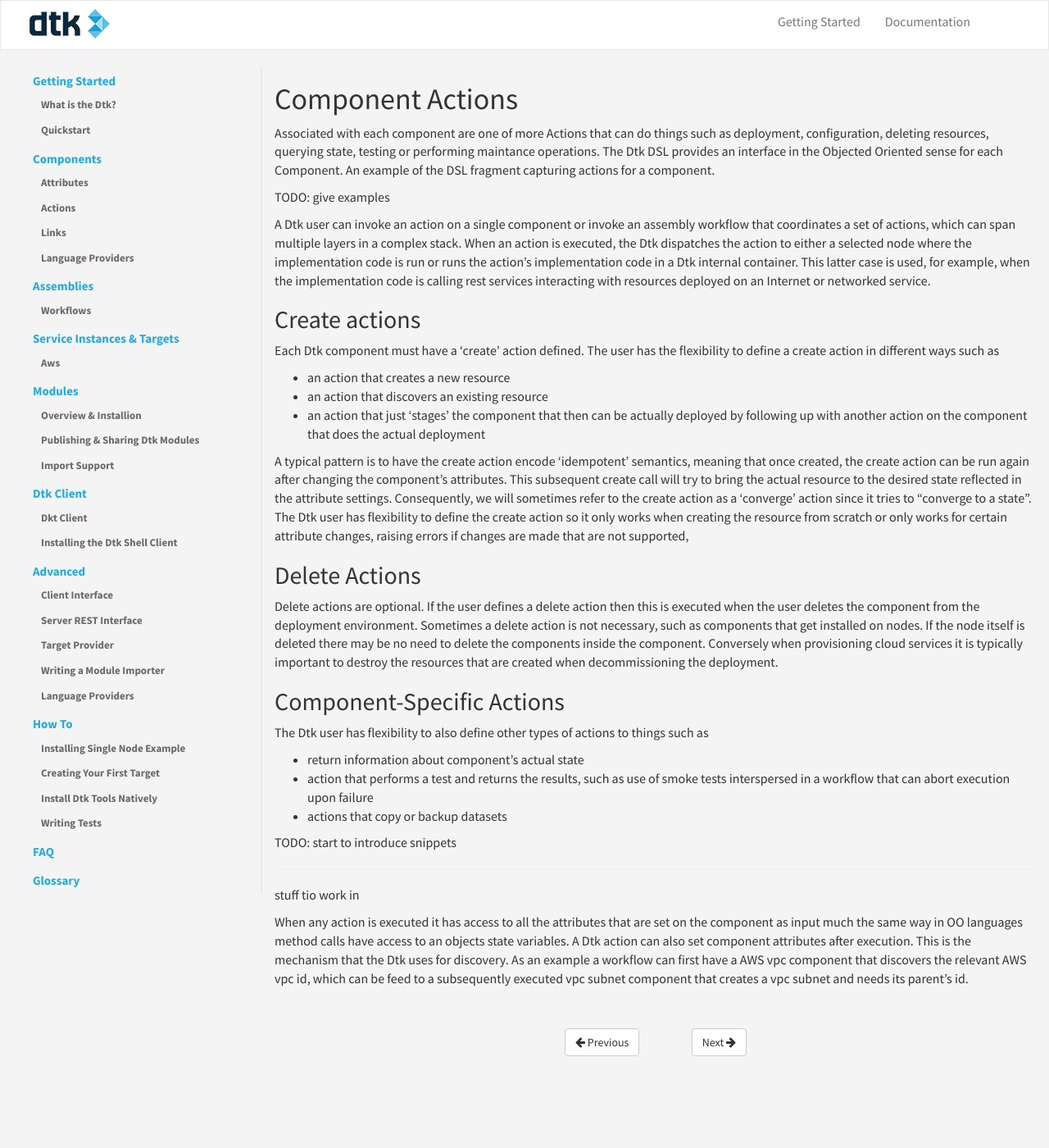
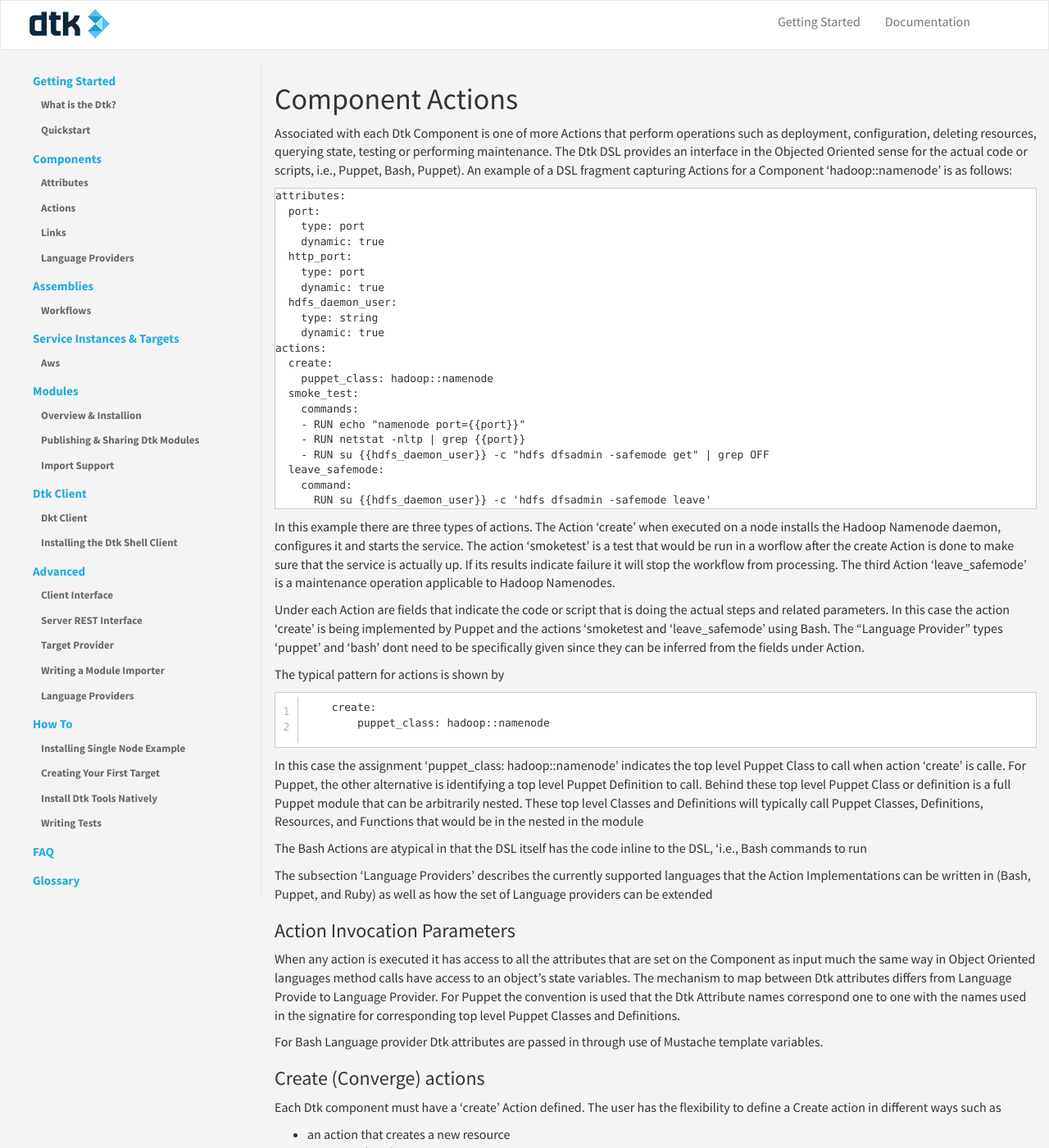
Before and after one commit to dtk/dtk-docs-v1, a Jekyll site: the page built from _components/actions.md, in a window 1280 px wide and 1400 px high. Shown: the whole window at 82% size. Built offline with Jekyll 4.4.1, drawn with Linux system fonts in a browser that asks for light colours; some of the changed text lies outside the part shown.

Commit message:
update to _components pages actions.md and providers.md

```diff
--- a/_components/actions.md
+++ b/_components/actions.md
@@ -5,19 +5,60 @@ order: 20
 
 # Component Actions
 
-Associated with each component are one of more Actions that can do things such as deployment, configuration, deleting resources, querying state, testing or performing maintance operations.  The Dtk DSL provides an interface in the Objected Oriented sense for each Component. An example of the DSL fragment capturing actions for a component.
+Associated with each Dtk Component is one of more Actions that perform operations such as deployment, configuration, deleting resources, querying state, testing or performing maintenance. The Dtk DSL provides an interface in the Objected Oriented sense for the actual code or scripts, i.e., Puppet, Bash, Puppet). An example of a DSL fragment capturing Actions for a Component ‘hadoop::namenode’ is as follows:
+{% raw %}
+    attributes:
+      port:
+        type: port
+        dynamic: true
+      http_port:
+        type: port
+        dynamic: true
+      hdfs_daemon_user:
+        type: string
+        dynamic: true
+    actions:
+      create:
+        puppet_class: hadoop::namenode
+      smoke_test:
+        commands:
+        - RUN echo "namenode port={{port}}"
+        - RUN netstat -nltp | grep {{port}}
+        - RUN su {{hdfs_daemon_user}} -c "hdfs dfsadmin -safemode get" | grep OFF
+      leave_safemode:
+        command:
+          RUN su {{hdfs_daemon_user}} -c 'hdfs dfsadmin -safemode leave'
+{% endraw %}
 
-TODO: give examples
+In this example there are three types of actions. The Action ‘create’ when executed on a node installs the Hadoop Namenode daemon, configures it and starts the service. The action ‘smoketest’ is a test that would be run in a worflow after the create Action is done to make sure that the service is actually up. If its results indicate failure it will stop the workflow from processing. The third Action ‘leave_safemode’ is a maintenance operation applicable to Hadoop Namenodes.
 
-A Dtk user can invoke an action on a single component or invoke an assembly workflow that coordinates a set of actions, which can span multiple layers in a complex stack.  When an action is executed, the Dtk dispatches the action to either a selected node where the implementation code is run or runs the action's implementation code in a Dtk internal container. This latter case is used, for example, when the implementation code is calling rest services interacting with resources deployed on an Internet or networked service.
+Under each Action are fields that indicate the code or script that is doing the actual steps and related parameters. In this case the action ‘create’ is being implemented by Puppet and the actions ‘smoketest and ‘leave_safemode’ using Bash. The “Language Provider” types ‘puppet’ and ‘bash’ dont need to be specifically given since they can be inferred from the fields under Action.
 
-## Create actions
-Each Dtk component must have a 'create' action defined. The user has the flexibility to define a create action in different ways such as
+The typical pattern for actions is shown by
+{% highlight bash linenos %}
+    create:
+        puppet_class: hadoop::namenode
+{% endhighlight %}
+
+In this case the assignment ‘puppet_class: hadoop::namenode’ indicates the top level Puppet Class to call when action ‘create’ is calle. For Puppet, the other alternative is identifying a top level Puppet Definition to call. Behind these top level Puppet Class or definition is a full Puppet module that can be arbitrarily nested. These top level Classes and Definitions will typically call Puppet Classes, Definitions, Resources, and Functions that would be in the nested in the module
+
+The Bash Actions are atypical in that the DSL itself has the code inline to the DSL, ‘i.e., Bash commands to run
+
+The subsection ‘Language Providers’ describes the currently supported languages that the Action Implementations can be written in (Bash, Puppet, and Ruby) as well as how the set of Language providers can be extended
+
+### Action Invocation Parameters
+
+When any action is executed it has access to all the attributes that are set on the Component as input much the same way in Object Oriented languages method calls have access to an object's state variables. The mechanism to map between Dtk attributes differs from Language Provide to Language Provider. For Puppet the convention is used that the Dtk Attribute names correspond one to one with the names used in the signatire for corresponding top level Puppet Classes and Definitions.
+
+For Bash Language provider Dtk attributes are passed in through use of Mustache template variables.
+
+### Create (Converge) actions
+Each Dtk component must have a 'create' Action defined. The user has the flexibility to define a Create action in different ways such as
 * an action that creates a new resource
 * an action that discovers an existing resource
 * an action that just 'stages' the component that then can be actually deployed by following up with another action on the component that does the actual deployment
 
-A typical pattern is to have the create action encode 'idempotent’ semantics, meaning that once created, the create action can be run again after changing the component's attributes. This subsequent create call will try to bring the actual resource to the desired state reflected in the attribute settings. Consequently, we will sometimes refer to the create action as a 'converge' action since it tries to "converge to a state". The Dtk user has flexibility to define the create action so it only works when creating the resource from scratch or only works for certain attribute changes, raising errors if changes are made that are not supported,
+A typical pattern is to have the create action encode ‘idempotent’ semantics, meaning that once created, the create action can be run again after changing the component’s attributes. This subsequent create call will try to bring the actual resource to the desired state reflected in the attribute settings. Consequently, we will sometimes refer to the create Action as a ‘converge’ Action since it tries to “converge to a state”. The Dtk user has flexibility to define the create Action so it only works when creating the resource from scratch or only works for certain attribute changes, raising errors if changes are made that are not supported.
 
 ## Delete Actions
 
@@ -30,12 +71,16 @@ The Dtk user has flexibility to also define other types of actions to things suc
 * action that performs a test and returns the results, such as use of smoke tests interspersed in a workflow that can abort execution upon failure
 * actions that copy or backup datasets
 
-TODO: start to introduce snippets
+TODO: add more detail
 
+### Mechanism for Action Implementations to pass back attribute values
 
+TODO: explain the general pattern taht is used in each Langigae provider that enables teh code to pass values back to the Dtk
 
-----
+### Action with method parameters
 
-stuff tio work in
+TODO: explain: Much in the same way that in an Object Oriented language instance methods can use explicit parameters passed in the method call as well as the object's state variables, the same can be done with Dtk. However, it is encouraged that Component Attributes be used when they can for a number of reasons.... Explicit methods are useful to indicate how the action is performed in contrast to what they should do.
 
-When any action is executed it has access to all the attributes that are set on the component as input much the same way in OO languages method calls have access to an objects state variables. A Dtk action can also set component attributes after execution. This is the mechanism that the Dtk uses for discovery. As an example a workflow can first have a AWS vpc component that discovers the relevant AWS vpc id, which can be feed to a subsequently executed vpc subnet component that creates a vpc subnet and needs its parent’s id.
+### Actions to handle more complex Attribute relationships
+
+TODO: give examples and explain that a special type of action can be used that is executed in a secure sandbox on the Dtk server and is used when one needs the power of a programming language (Ruby) to compute an attribute value in terms of other values
```
Also changed, not shown: _components/providers.md (+72 -0 lines), markdown_pages_to_possible_leverage/_fragments.md (added, +1 -0 lines).
